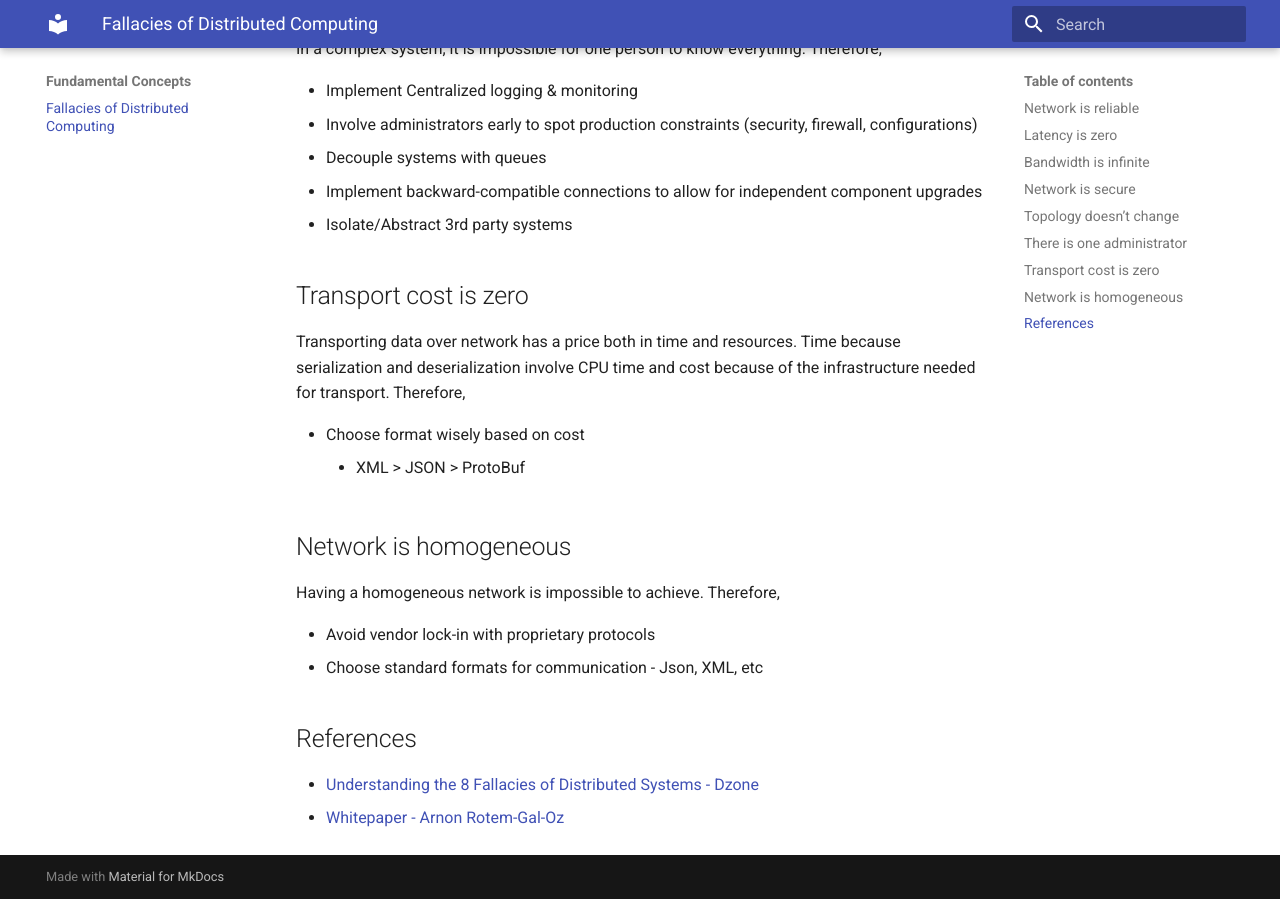
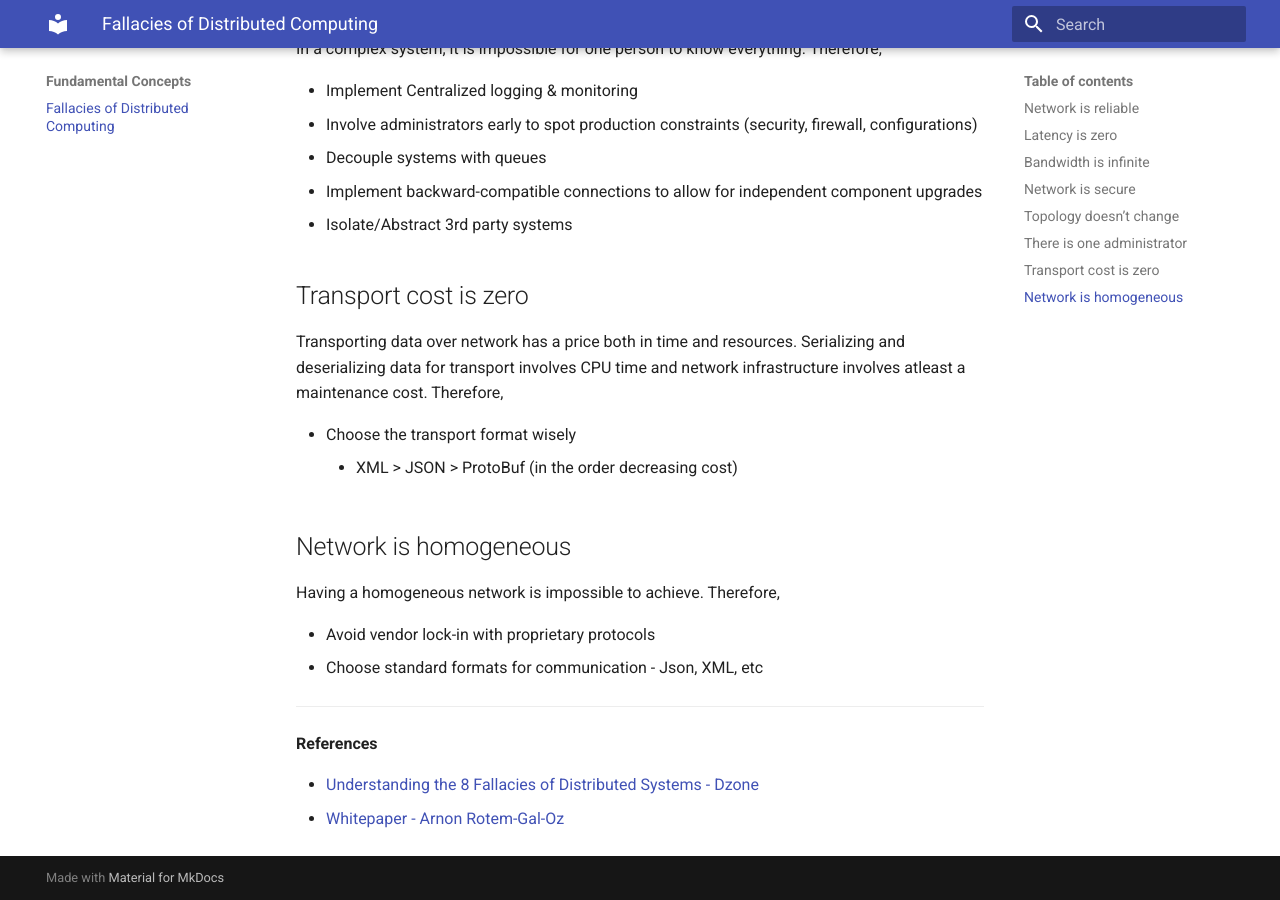
Before and after one commit to jazemzer/distributed-systems, an MkDocs documentation site: the page built from docs/concepts/fallacies.md, in a window 1280 px wide and 900 px high, scrolled down 2023 px. Built offline with MkDocs 1.6.1 and Material for MkDocs 9.7.7, drawn with Linux system fonts in a browser that asks for light colours.

```diff
--- a/docs/concepts/fallacies.md
+++ b/docs/concepts/fallacies.md
@@ -7,7 +7,7 @@ Calls over network can fail for various reasons. Therefore,
 * Do **automatic retries** with **idempotency**
 * Implement **store and forward pattern** with queues
 
-![Store and forward pattern](/images/store-and-forward.svg)
+![Store and forward pattern](../images/store-and-forward.svg)
 
 ## Latency is zero
 
@@ -61,10 +61,10 @@ In a complex system, it is impossible for one person to know everything. Therefo
 
 ## Transport cost is zero
 
-Transporting data over network has a price both in time and resources. Time because serialization and deserialization involve CPU time and cost because of the infrastructure needed for transport. Therefore,
+Transporting data over network has a price both in time and resources. Serializing and deserializing data for transport involves CPU time and network infrastructure involves atleast a maintenance cost. Therefore,
 
-* Choose format wisely based on cost
-	* XML > JSON > ProtoBuf
+* Choose the transport format wisely
+	* XML > JSON > ProtoBuf (in the order decreasing cost)
 
 ## Network is homogeneous
 
@@ -73,6 +73,8 @@ Having a homogeneous network is impossible to achieve. Therefore,
 * Avoid vendor lock-in with proprietary protocols
 * Choose standard formats for communication - Json, XML, etc
 
-## References
+---
+**References**
+
 * [Understanding the 8 Fallacies of Distributed Systems - Dzone](https://dzone.com/articles/understanding-the-8-fallacies-of-distributed-syste)
 * [Whitepaper - Arnon Rotem-Gal-Oz](https://www.rgoarchitects.com/Files/fallacies.pdf)
```
